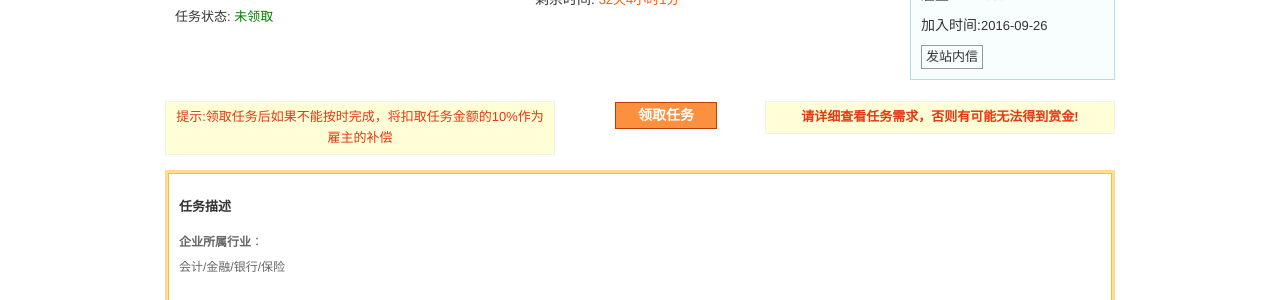
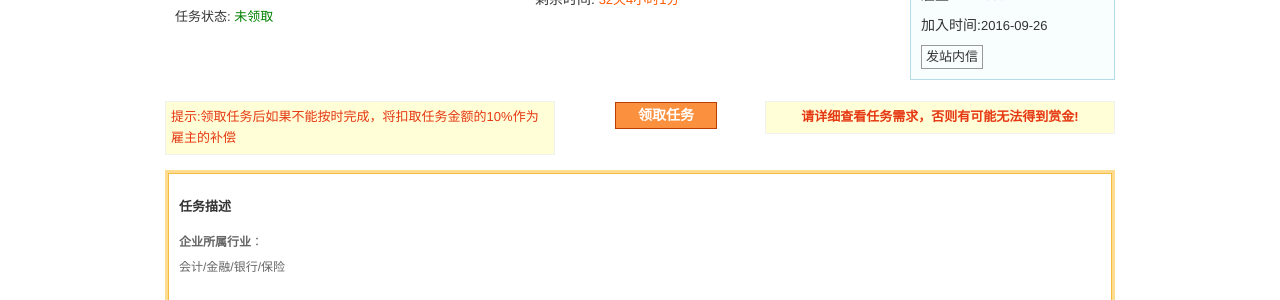
Before and after one commit to feixuekeji/weike2, a PHP site: page /home/task/task.php?id=1 in a window 1280 px wide. Shown: the part 335-635 px from the top of the page. Run offline with PHP 8.4, Linux system fonts and the light colour scheme; the visitor is signed in with stand-in values (Sample User, id 1); data comes from the database, SQL or seed files in the repository; some libraries are stand-ins or nearby versions; grey boxes are pictures that could not be loaded.

Commit message:
退款申请bug修复

```diff
--- a/home/task/refund.php
+++ b/home/task/refund.php
@@ -5,7 +5,7 @@ $userId=$_SESSION['id'];
 include "../../public/common/config.inc.php";
 $time=time();
 
-$sqlUser="select * from task where UserID = {$userId} and Status = '3' and DeadTime < {$time} order by ID desc";
+$sqlUser="select * from task where UserID = {$userId} and Status != '2' and DeadTime < {$time} order by ID desc";
 $rstUser=mysql_query($sqlUser);
 ?>
 
--- a/home/task/task.php
+++ b/home/task/task.php
@@ -119,7 +119,7 @@ $rowUser=mysql_fetch_assoc($rstUser);
 <div class="clear"></div>
 
 <div class="grid_10 alpha" style="margin-top: 6px">
-	<div class="topmsg tac" style="padding: 5px"><span class="red">提示:领取任务后如果不能按时完成，将扣取任务金额的10%作为雇主的补偿</span></div>
+	<div class="topmsg" style="padding: 5px"><span class="red">提示:领取任务后如果不能按时完成，将扣取任务金额的10%作为雇主的补偿</span></div>
 </div>
 
 <div class="grid_14 omega">
```
